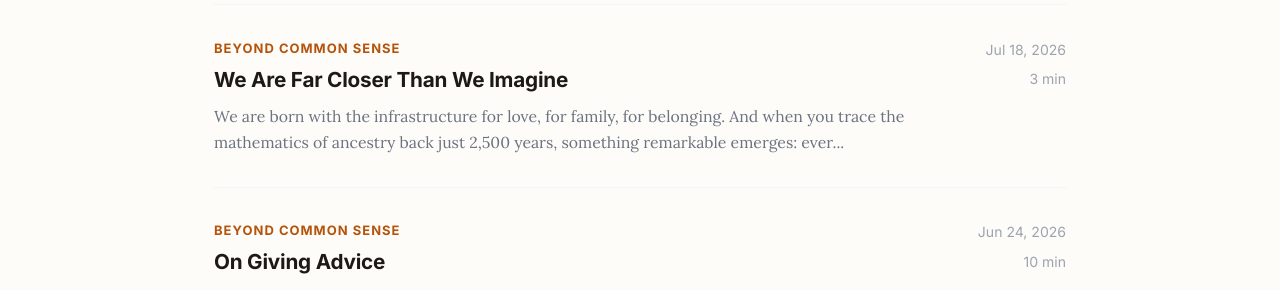
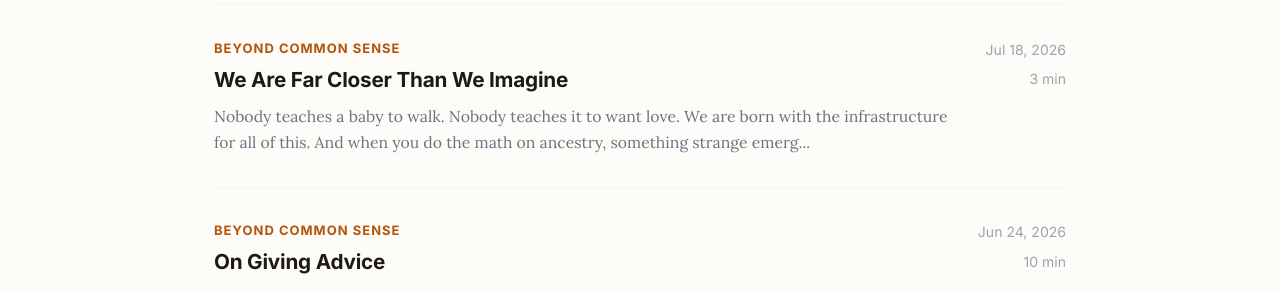
Before and after one commit to girisandeep/blog, a Jekyll site: the page built from essays.html, in a window 1280 px wide and 900 px high, scrolled down 402 px. Shown: the part 154-444 px from the top of the window. Built offline with Jekyll 4.4.1, drawn with Linux system fonts in a browser that asks for light colours; part of the change alters nothing that is shown.

Commit message:
Rewrite We Are Far Closer essay in Sandeep's natural voice
Co-Authored-By: Claude Sonnet 4.6 <noreply@anthropic.com>

```diff
--- a/_posts/2026-07-18-we-are-far-closer-than-we-imagine.md
+++ b/_posts/2026-07-18-we-are-far-closer-than-we-imagine.md
@@ -5,43 +5,65 @@ category: "Beyond Common Sense"
 tags: [evolution, epigenetics, kinship, philosophy, mathematics, humanity, oneness]
 math: true
 excerpt: >
-  We are born with the infrastructure for love, for family, for belonging. And when
-  you trace the mathematics of ancestry back just 2,500 years, something remarkable
-  emerges: everyone alive today is, in a very real sense, family.
+  Nobody teaches a baby to walk. Nobody teaches it to want love. We are born with
+  the infrastructure for all of this. And when you do the math on ancestry, something
+  strange emerges — everyone alive today may be closer to you than you think.
 ---
 
-Do our parents teach us to walk? Did our parents give us the skills to learn a language? We did learn language from our family and society, but the capability to learn language was already within us. We already had the infrastructure for it.
+Nobody teaches a baby to walk.
 
-Were we blank slates — *tabula rasa*? No, not at all. We are born with all the infrastructure needed to learn language, or at least the building blocks that grow and develop into that infrastructure.
+Did your parents sit you down and explain how muscles work, how balance is maintained, how to shift weight from one foot to the other? No. You just started trying. Falling. Trying again.
 
-So we understand what it means to love, to have family, to belong to a people — even if no one explicitly teaches us. We are born with the infrastructure for all of this.
+Same with language. Yes, we learn the words from the people around us. But the ability to learn a language — the hunger for it, the capacity to absorb grammar without ever being taught grammar — that was already in you when you arrived.
 
-A child inherits some traits from the mother, some from the father, and some through random variation. That random selection occurs only in features where the mother and father differ — nature's way of determining what is essential and what is incidental.
+We were not blank slates. *Tabula rasa* was a nice theory. It was wrong.
 
-Over the course of a lifetime, our experiences leave faint molecular traces on our DNA — biological echoes of what we faced, passed on to our children through epigenetics. The parents' DNA is itself the product of what they were born with, plus whatever their lives inscribed on them before the child was born.
-
-And this chain has continued without interruption.
-
-You are the outcome of your own learning since childhood, your parents' learning, their parents' learning, and so on — all the way back. You have, in a sense, lived the lives of billions of people. Your mind is the distillation of billions of years of human experience, shaped by millions of years of evolution.
+We are born with the infrastructure for language. For love. For belonging. For recognising family. Nobody teaches a child what a mother is. They already know.
 
 ---
 
-Now, let us do some simple arithmetic.
+A child inherits traits from both parents — but not randomly. Random variation only happens where the parents differ. Where they agree, the trait passes through unchanged. Nature seems to know the difference between what is negotiable and what is not.
 
-You have two parents. Together they had four parents. Those four had eight. And so on.
+And here is something that surprised me when I first learned it: we also pass on something of what we lived through.
 
-Can you guess how many ancestors you had just 100 generations back — roughly 2,500 years ago?
+Our experiences leave faint molecular traces on our DNA. Not the events themselves — but something like their imprint. A signature of what we faced. This is what epigenetics is about. Your parents passed on not just what they were born with, but something of what their lives wrote on them before you were born.
+
+Which means you carry more history than you realise.
+
+Your learning since childhood. Your parents' learning. Their parents'. Their parents' parents'. All the way back, without interruption, for thousands of generations.
+
+You have, in some sense, lived billions of lives.
+
+---
+
+Now let me show you something with arithmetic.
+
+You have 2 parents. 4 grandparents. 8 great-grandparents.
+
+Each generation, the number doubles.
+
+Go back 100 generations — roughly 2,500 years, to around the time of Socrates, Confucius, the Buddha — and the number of ancestors you theoretically have is:
 
 $$2^{100}$$
 
-That is approximately a 1 followed by 30 zeros. The number of ancestors you theoretically had in just the last 2,500 years.
+That's about a 1 followed by 30 zeros.
 
-Of course, that number is far greater than the total number of humans who have ever walked the Earth. This means our family trees cannot expand outward forever — their branches loop back, overlap, and merge. The tree collapses in on itself. The same ancestors appear again and again, shared across what we think of as entirely separate lineages.
+The total number of humans who have ever lived on Earth is estimated at around 100 billion — a 1 followed by 11 zeros.
+
+So your theoretical ancestor count, just 2,500 years back, is a billion billion times larger than all the humans who have ever existed.
+
+Which means only one thing is possible: the same people appear over and over again in everyone's family tree. The branches loop back. They cross. They merge. What looks like separate lineages is actually the same small pool of people, shared by all of us.
+
+The family tree is not a tree that keeps spreading outward. It folds back in on itself.
 
 ---
 
-What this tells us is that everyone alive today is, in a very real sense, your family. We all share common ancestors — not millions of years ago, but mere thousands of years ago.
+What this means is simple, though it takes a moment to land.
 
-We are far closer to one another than we typically imagine.
+Everyone alive today shares common ancestors — not from some prehistoric mist millions of years ago, but from a few thousand years back. People whose names we might actually know. People who walked cities we have heard of.
 
-And somewhere deep inside, we know this. When we see a baby — any baby, regardless of whose it is — something in us shifts. We sense, without being told, that we are kin.
+We are not distantly related. We are closely related. The distance is mostly in our heads.
+
+I think somewhere inside us, we sense this already. Watch what happens when a stranger's baby smiles at you. Something moves. You did not choose it. It just happens.
+
+Maybe that is not sentiment. Maybe that is recognition.
```
